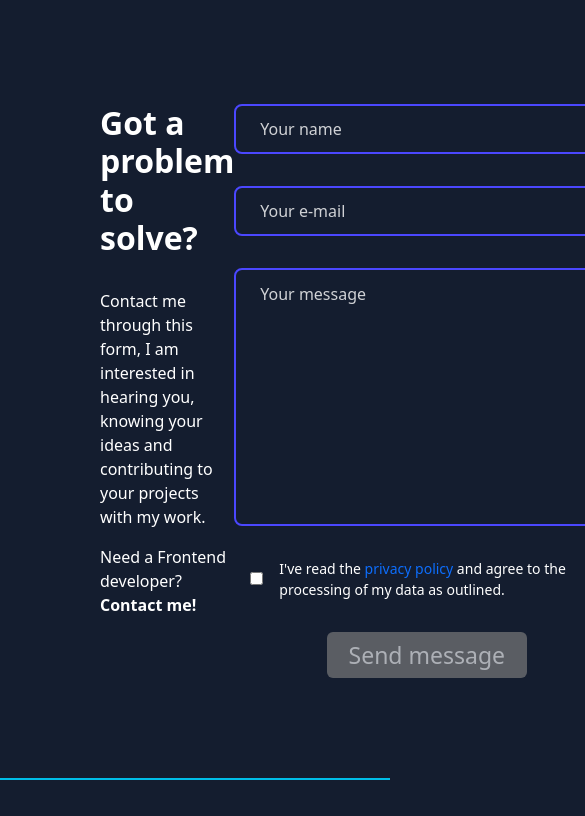
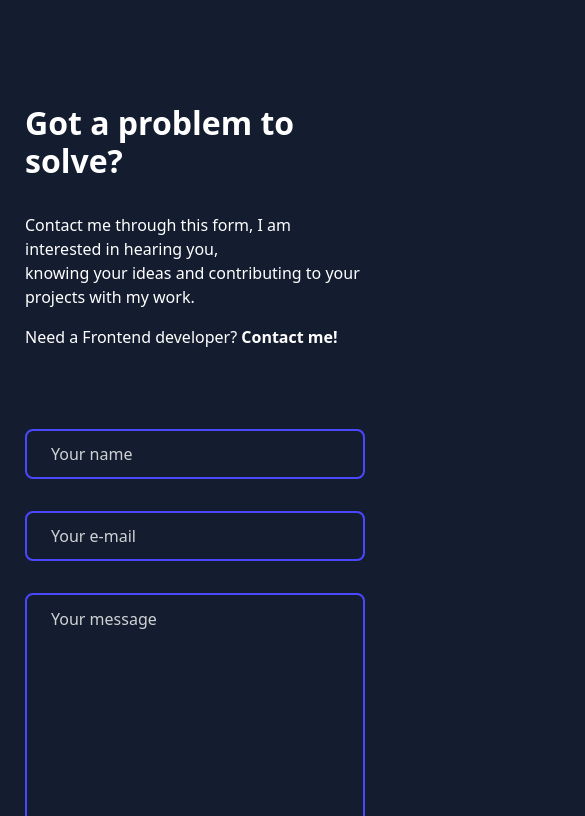
Before and after one commit to RaphaelJanka/raphael-janka, an Angular app: page / in a window 390 px wide. Shown: the part 4588-5404 px from the top of the page, 585 px wide, since content can reach past the window. Built offline with nearby package versions, Linux system fonts and the light colour scheme.

Commit message:
contact responsive max-width: 1280px

```diff
--- a/src/app/contact/contact.component.html
+++ b/src/app/contact/contact.component.html
@@ -4,7 +4,7 @@
         <h2>Contact</h2>
     </div>
     <div class="d-flex justify-content-between contact-container">
-        <div>
+        <div class="contact-subttitle-container">
             <h3>Got a problem to solve?</h3>
             <p>Contact me through this form, I am interested in hearing you, <br>
                 knowing your ideas and contributing to your projects with my work.
@@ -13,11 +13,11 @@
         </div>
         <form (submit)="sendMail()" #myForm class="d-flex align-items-center flex-column">
             <div class="div-border d-flex justify-content-between rounded-3 div-input align-items-center">
-                <input #name type="text" placeholder="Your name" class="flex-grow-1" name="name">
+                <input #name type="text" placeholder="Your name" class="input-fields flex-grow-1" name="name">
                 <img id="name-img" src="assets/img/check.svg" class="hidden">
             </div>
             <div class="div-border d-flex justify-content-between rounded-3 div-input align-items-center">
-                <input #mail type="email" placeholder="Your e-mail" class="flex-grow-1">
+                <input #mail type="email" placeholder="Your e-mail" class="input-fields flex-grow-1">
                 <img id="mail-img" src="assets/img/check.svg" class="hidden">
             </div>
             <div class="d-flex justify-content-between div-border rounded-3 div-textarea align-items-start">
--- a/src/app/contact/contact.component.scss
+++ b/src/app/contact/contact.component.scss
@@ -13,14 +13,18 @@ h2 {
 }
 .contact-container {
     margin: 80px 100px 0 100px;
+    gap: 64px;
 }
 h3 {
     font-size: 32px;
     font-weight: 700;
     margin-bottom: 32px;
 }
+.contact-subttitle-container {
+    max-width: 460px;
+}
 form {
-    width: 617px;
+    max-width: 617px;
     gap: 32px;
     div {
         width: 100%;
@@ -102,3 +106,26 @@ form {
 .hidden {
     visibility: hidden;
 }
+
+@media (max-width: 980px) {
+    .contact-container {
+        flex-direction: column;
+        align-items: center;
+    }
+}
+@media (max-width: 750px) {
+    .contact-container {
+        margin: 80px 50px 0 50px;
+    }
+}
+@media (max-width: 450px) {
+    .contact-container {
+        margin: 80px 25px 0 25px;
+    }
+    .input-fields {
+        width: 130px;
+    }
+    textarea {
+        width: 100px;
+    }
+}
```
